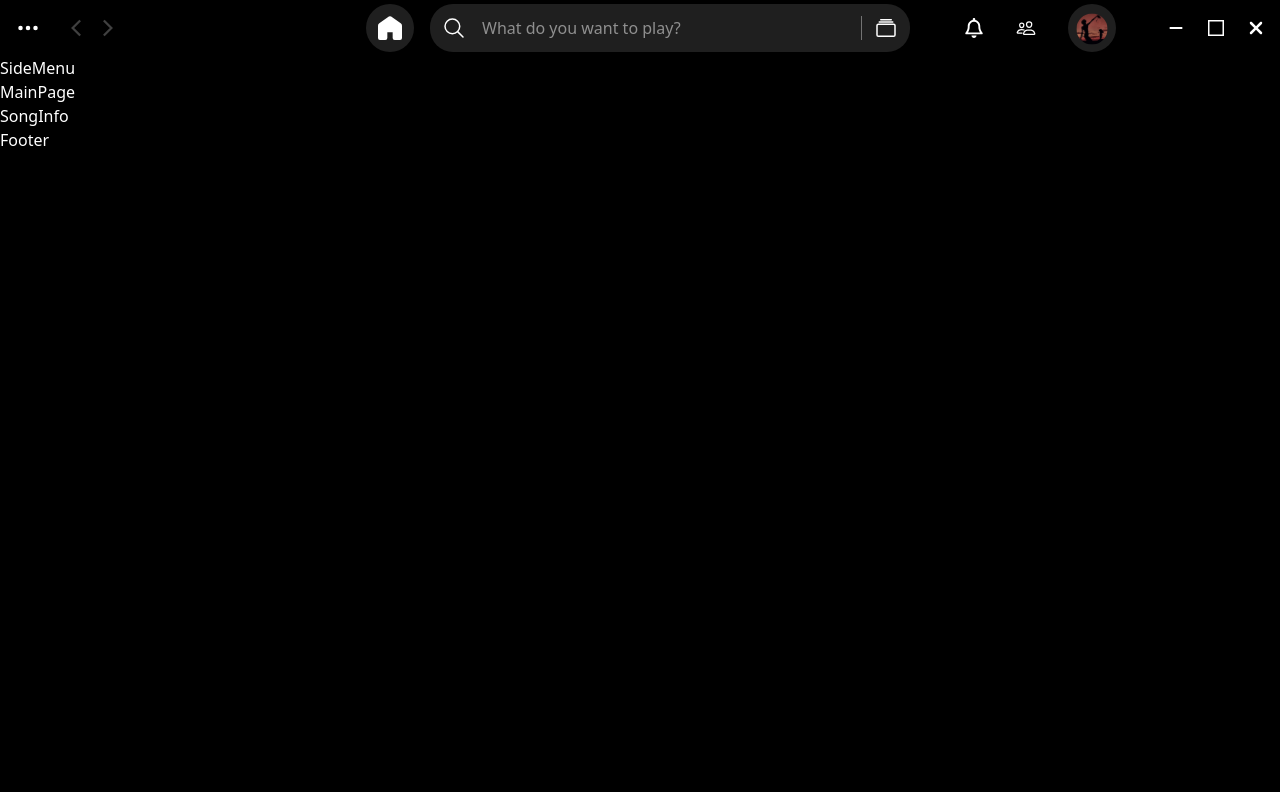
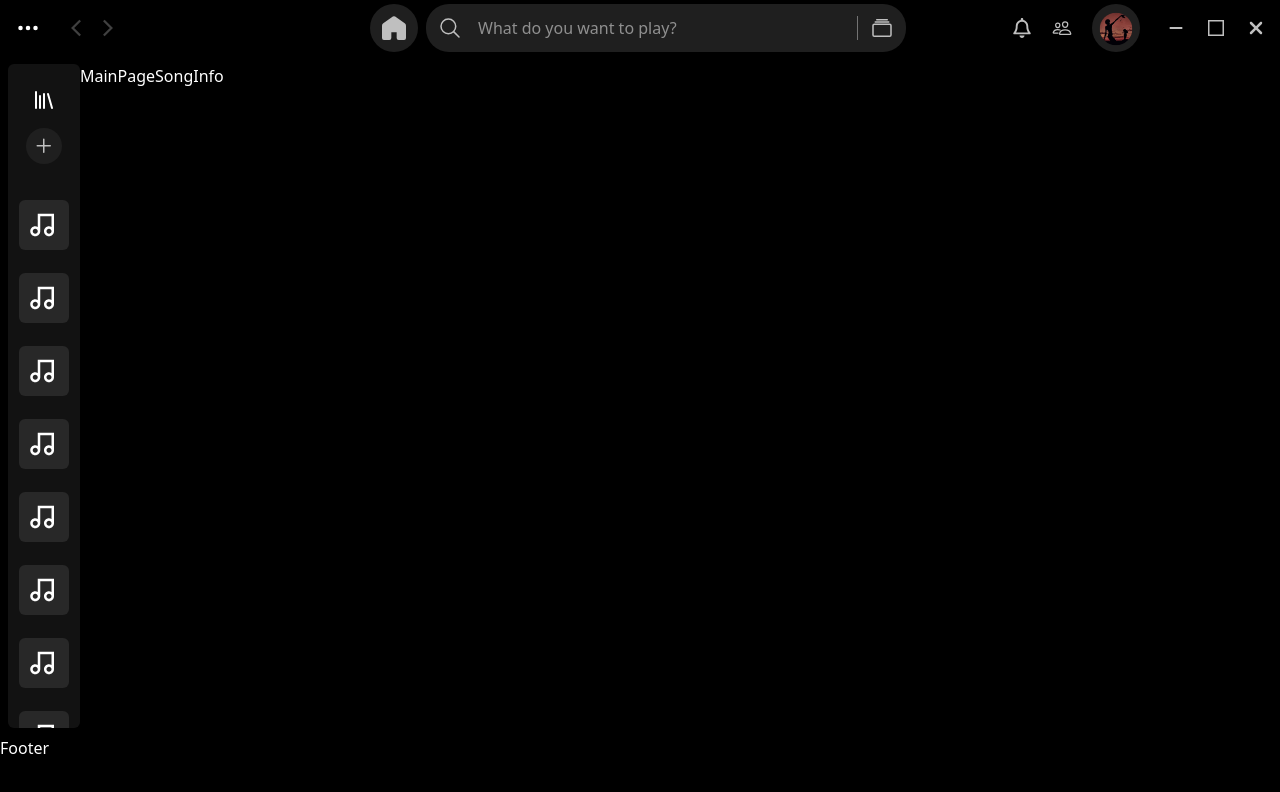
Before and after one commit to ToprakArslann/SpotifyClone, a React (Vite) app: page / in a window 1280 px wide. Shown: the top 792 px of the page. Built offline with nearby package versions, Linux system fonts and the light colour scheme.

Commit message:
Added SideMenu/SimpleBar and some adjusments on Header

```diff
--- a/package.json
+++ b/package.json
@@ -26,6 +26,8 @@
     "@tailwindcss/vite": "^4.1.7",
     "lucide-react": "^0.511.0",
     "react-icons": "^5.5.0",
+    "simplebar": "^6.3.1",
+    "simplebar-react": "^3.3.1",
     "tailwindcss": "^4.1.7"
   },
   "devDependencies": {
@@ -46,6 +48,7 @@
     "prettier": "^3.5.3",
     "react": "^19.1.0",
     "react-dom": "^19.1.0",
+    "tailwind-scrollbar": "^4.0.2",
     "typescript": "^5.8.3",
     "vite": "^6.2.6"
   }
--- a/src/main/index.ts
+++ b/src/main/index.ts
@@ -4,11 +4,15 @@ import { electronApp, optimizer, is } from '@electron-toolkit/utils'
 import icon from '../../resources/icon.png?asset'
 
 function createWindow(): void {
+
+  app.whenReady().then(() => {
+    app.commandLine.appendSwitch('enable-features', 'OverlayScrollbar');
+  });
   // Create the browser window.
   const mainWindow = new BrowserWindow({
     width: 1280,
     height: 720,
-    minWidth: 1000,
+    minWidth: 810,
     show: false,
     resizable: true,
     autoHideMenuBar: true,
@@ -16,6 +20,8 @@ function createWindow(): void {
     webPreferences: {
       preload: join(__dirname, '../preload/index.js'),
       sandbox: false,
+      experimentalFeatures:true,
+      webSecurity:true
     }
   })
 
--- a/src/renderer/src/App.tsx
+++ b/src/renderer/src/App.tsx
@@ -7,12 +7,22 @@ import SongInfo from "./components/SongInfo";
 export default function App() {
   return (
     <>
-      <div className="bg-black h-screen w-screen">
-        <Header />
-        <SideMenu />
-        <MainPage />
-        <SongInfo />
-        <Footer />
+      <div className="bg-black h-screen w-screen flex flex-col ">
+        <div className="h-14 flex-shrink-0">
+          <Header />
+        </div>
+        <div className="flex-1 flex m-2 min-h-0">
+          <div className="flex-shrink-0">
+            <SideMenu />
+          </div>
+          <div className="flex-1 flex min-h-0">
+            <MainPage />
+            <SongInfo />
+          </div>
+        </div>
+        <div className="h-16 flex-shrink-0">
+          <Footer />
+        </div>
       </div>
     </>
   )
--- a/src/renderer/src/assets/base.css
+++ b/src/renderer/src/assets/base.css
@@ -1,9 +1,26 @@
 @import "tailwindcss";
+@plugin "tailwind-scrollbar";
 
 body {
   color: white;
+  overflow: overlay;
+}
+
+:root{
+  scrollbar-color: transparent;
 }
 
 @theme {
   --color-customgray: #1f1f1f;
+  --color-customgray2: #121212;
+  --color-customgray3: #282828;
+
 }
+
+.customButton {
+  @apply hover:scale-110 hover:brightness-110 active:scale-100 active:brightness-75 transition-all duration-200;
+}
+
+::-webkit-scrollbar{
+  width: 0;
+}
--- a/src/renderer/src/components/Header.tsx
+++ b/src/renderer/src/components/Header.tsx
@@ -9,58 +9,58 @@ export default function Header() {
     const [active, setActive] = useState<"home" | "album" | "bell" | "people">("home");
 
     return (
-        <div className="flex flex-row w-full justify-between items-center h-14 relative pr-1">
-            <div className="flex gap-2 flex-1">
+        <div className="flex flex-row w-full justify-between items-center h-14 relative pr-1 ">
+            <div className="flex gap-2 flex-shrink-0">
                 <button className="p-4">
                     <IoEllipsisHorizontal className="text-2xl"/>
                 </button>
                 <div className="flex flex-row gap-2">
                     <button >
-                        <IoChevronBackSharp className="text-2xl brightness-25 hover:scale-110 hover:brightness-110 active:scale-100 active:brightness-75 transition-all duration-200"/>
+                        <IoChevronBackSharp className="text-2xl brightness-25 customButton"/>
                     </button>
                     <button >
-                        <IoChevronForwardSharp className="text-2xl brightness-25 hover:scale-110 hover:brightness-110 active:scale-100 active:brightness-75 transition-all duration-200"/>
+                        <IoChevronForwardSharp className="text-2xl brightness-25 customButton"/>
                     </button>
                 </div>
             </div>
-            <div className="flex flex-row items-center justify-center flex-1">
-                <button onClick={() => setActive("home")} className="rounded-full w-12 h-12 mr-4 bg-customgray hover:scale-110 hover:brightness-110 active:scale-100 active:brightness-75 transition-all duration-200 outline-none">
-                    <GrHomeRounded className={`text-2xl m-auto ${active === "home" ? "fill-white" : ""}`}/>
+            <div className="flex flex-row items-center flex-1 mx-4 min-w-0 min-[1200px]:ml-40 min-[1200px]:justify-center max-[1199px]:justify-start">
+                <button onClick={() => setActive("home")} className="flex-shrink-0 rounded-full w-12 h-12 mr-2 bg-customgray customButton outline-none">
+                    <GrHomeRounded className={`text-2xl m-auto ${active === "home" ? "fill-white" : ""} brightness-75`}/>
                 </button>
-                <div className="flex flex-row bg-customgray p-3 rounded-[23px] w-120 justify-between hover:brightness-150 focus-within:outline-2 transition-all duration-600 ">
-                    <div className="flex">
-                        <IoSearchOutline className="text-2xl"/>
-                        <input type="text" placeholder="What do you want to play?" className="pl-4 w-[380px] border-none outline-none"/>
+                <div className="flex flex-row bg-customgray p-3 rounded-[23px] justify-between hover:brightness-150 focus-within:outline-2 transition-all duration-600 w-full max-w-[480px] ">
+                    <div className="flex items-center flex-1 min-w-0">
+                        <IoSearchOutline className="text-2xl flex-shrink-0 brightness-75"/>
+                        <input type="text" placeholder="What do you want to play?" className="pl-4 w-full border-none outline-none bg-transparent"/>
                     </div>
-                    <div className="flex">
+                    <div className="flex items-center">
                         <div className="w-px h-6 bg-neutral-500 mx-3"/>
-                        <button onClick={() => setActive("album")} className="hover:scale-110 hover:brightness-110 active:scale-100 active:brightness-75 transition-all duration-200">
-                            <IoAlbumsOutline className={`text-2xl ${active === "album" ? "fill-white" : ""}`} />
+                        <button onClick={() => setActive("album")} className="customButton">
+                            <IoAlbumsOutline className={`text-2xl ${active === "album" ? "fill-white" : ""} brightness-75`} />
                         </button>
                     </div>
                 </div>
             </div>
-            <div className="flex flex-row gap-7 items-center flex-1 justify-end">
-                <div className="flex flex-row gap-8 pr-3 items-center">
-                    <button onClick={() => setActive("bell")}  className="hover:scale-110 hover:brightness-110 active:scale-100 active:brightness-75 transition-all duration-200">
-                        <FaRegBell className={`text-xl fill-white ${active === "bell" ? "fill-white" : ""}`}/>
+            <div className="flex flex-row items-center gap-2 flex-shrink-0">
+                <div className="flex flex-row gap-5 pr-3 items-center max-[810px]:hidden">
+                    <button onClick={() => setActive("bell")}  className="customButton  ">
+                        <FaRegBell className={`text-xl fill-white ${active === "bell" ? "fill-white" : ""} brightness-75`}/>
                     </button>
-                    <button onClick={() => setActive("people")} className="hover:scale-110 hover:brightness-120 active:scale-100 active:brightness-75 transition-all duration-200">
-                        <IoPeopleOutline className={`text-xl ${active === "people" ? "fill-white" : ""}`}/>
-                    </button>
-                    <button className="rounded-full w-12 h-12 pt-[1px] bg-customgray hover:scale-110 hover:brightness-110 active:scale-100 active:brightness-75 transition-all duration-200 outline-none">
-                        <img src={pfp} alt="" className="object-cover rounded-full scale-65" />
+                    <button onClick={() => setActive("people")} className="hover:scale-110 hover:brightness-120 active:scale-100 active:brightness-75 transition-all duration-200 ">
+                        <IoPeopleOutline className={`text-xl ${active === "people" ? "fill-white" : ""} brightness-75`}/>
                     </button>
                 </div>
+                <button className="rounded-full w-12 h-12 pt-[1px] bg-customgray customButton outline-none mr-2">
+                    <img src={pfp} alt="" className="object-cover rounded-full scale-68" />
+                </button>
                 <div className=" flex flex-row" >
-                    <button className="hover:bg-customgray/70 w-10 h-8 m-auto ">
-                        <FaMinus className="m-auto"/>
+                    <button className="hover:bg-customgray/70 w-10 h-8 flex items-center justify-center">
+                        <FaMinus className=" brightness-75"/>
                     </button>
-                    <button className="hover:bg-customgray/70  w-10 h-8 ">
-                        <FaRegSquareFull className="m-auto"/>
+                    <button className="hover:bg-customgray/70  w-10 h-8  flex items-center justify-center">
+                        <FaRegSquareFull className=" brightness-75"/>
                     </button>
-                    <button className="hover:bg-amber-700/50 w-10 h-8 ">
-                        <FaXmark className="text-xl m-auto"/>
+                    <button className="hover:bg-amber-700/50 w-10 h-8  flex items-center justify-center">
+                        <FaXmark className="text-xl brightness-75"/>
                     </button>
                 </div>
             </div>
--- a/src/renderer/src/components/SideMenu.tsx
+++ b/src/renderer/src/components/SideMenu.tsx
@@ -1,5 +1,30 @@
+import { LuLibrary } from "react-icons/lu";
+import { GoPlus } from "react-icons/go";
+import { RiMusic2Line } from "react-icons/ri";
+import "simplebar-react/dist/simplebar.min.css";
+import SimpleBar from "simplebar-react";
 export default function SideMenu() {
     return (
-        <div>SideMenu</div>
+        <div className="flex flex-col h-full min-w-[72px] max-w-[72px] relative rounded-md bg-customgray2 pt-4 pr-1 pl-1">
+            <div className="flex flex-col flex-shrink-0 items-center pb-2 pt-2">
+                <button className="customButton">
+                    <LuLibrary className="text-2xl"/>
+                </button>
+                <button className="rounded-full bg-customgray mt-4 mb-4 hover:brightness-150 transition-all duration-200 p-[6px]">
+                    <GoPlus className="text-2xl brightness-75"/>
+                </button>
+            </div>
+            <SimpleBar className="flex-1 min-h-0 h-full overflow-y-auto overflow-x-hidden">
+                    <div className="flex flex-col items-center gap-2 pt-1 pr-1 pl-1 pb-2">
+                        {[...Array(15)].map((_, index) => (
+                            <div className="w-[65px] h-[65px] hover:bg-customgray rounded-md flex justify-center items-center flex-shrink-0">
+                                <button className="bg-customgray3 w-[50px] h-[50px] flex justify-center items-center rounded-md">
+                                    <RiMusic2Line className="text-3xl"/>
+                                </button>
+                            </div>
+                        ))}
+                    </div>
+            </SimpleBar>
+        </div>
     )
 }
```
Also changed, not shown: 1 other file (tests, documents, lock files or other folders).
